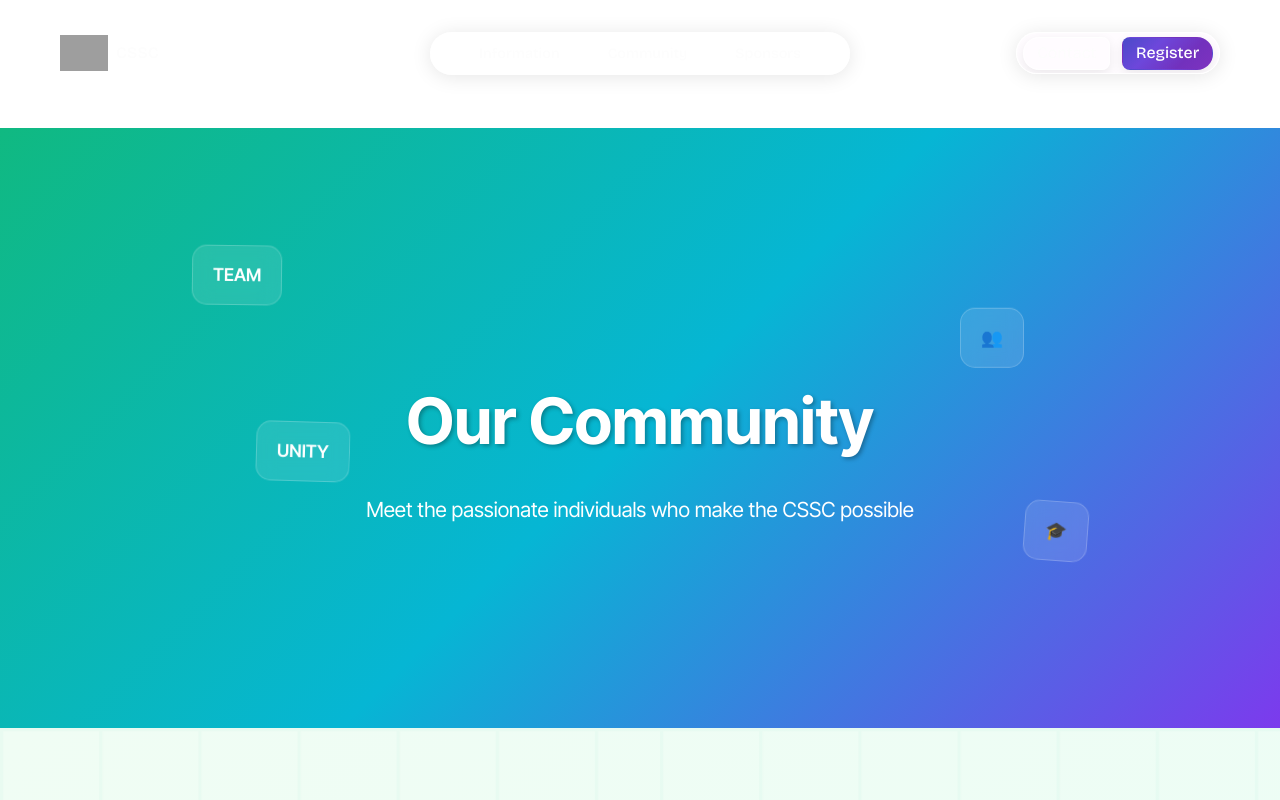
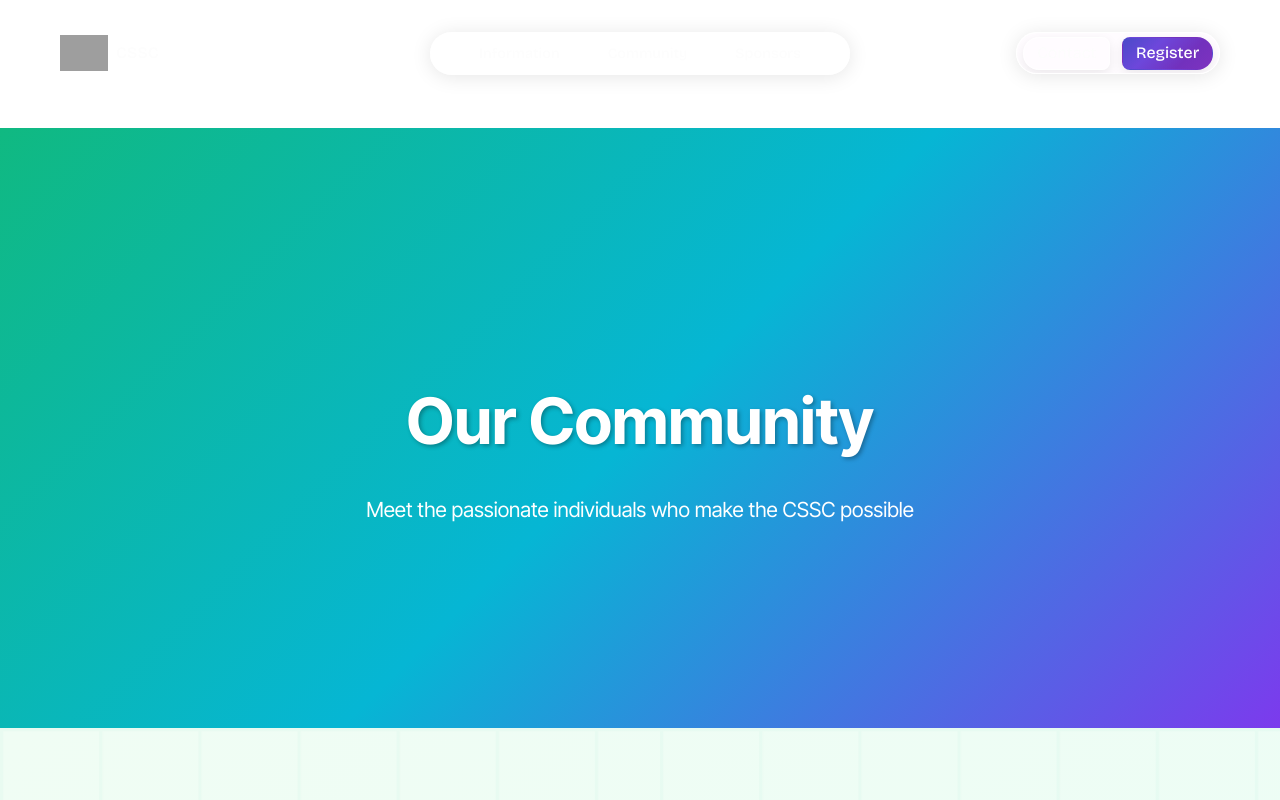
Before and after one commit to Flaryiest/cssc-website, a React (Vite) app in the folder web/: page /community in a window 1280 px wide. Shown: the top 800 px of the page. Built offline with nearby package versions, Linux system fonts and the light colour scheme; grey boxes are pictures that could not be loaded.

Commit message:
Update community.tsx

```diff
--- a/web/src/pages/community/community.tsx
+++ b/web/src/pages/community/community.tsx
@@ -176,15 +176,8 @@ const Community: React.FC = () => {
     <>
       <Navbar />
       <div className={styles.community}>
-        {/* Hero Section */}
         <section className={styles.hero}>
           <div className={styles.heroBackground}>
-            <div className={styles.floatingElements}>
-              <div className={`${styles.element} ${styles.element1}`}>TEAM</div>
-              <div className={`${styles.element} ${styles.element2}`}>👥</div>
-              <div className={`${styles.element} ${styles.element3}`}>UNITY</div>
-              <div className={`${styles.element} ${styles.element4}`}>🎓</div>
-            </div>
           </div>
           <div className={styles.container}>
             <div className={styles.heroContent}>
@@ -196,7 +189,6 @@ const Community: React.FC = () => {
           </div>
         </section>
 
-        {/* Mission Statement */}
         <section className={styles.mission}>
           <div className={styles.container}>
             <div className={styles.missionContent}>
```
